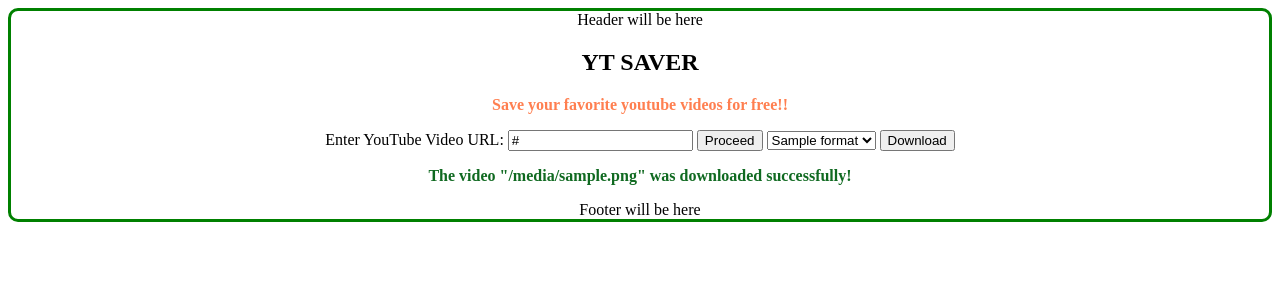
After one commit to marobo/youtube_project, a Django app: template playlist/templates/playlist/youtube_download.html in a window 1280 px wide. The commit adds this page. Shown: the top 300 px of the page. Run offline with Django 5.2, Linux system fonts and the light colour scheme; the template is opened without the code that fills it: most values are stand-ins (such as "Sample title", 1, 10 or a date in 2020).

Commit message:
download video from youtube now works

```diff
--- /dev/null
+++ b/playlist/templates/playlist/youtube_download.html
@@ -0,0 +1,27 @@
+{% extends 'base_site.html' %}
+
+{% block title %}
+Download YouTube Video
+{% endblock title %}
+
+{% block content %}
+    <h2>YT SAVER</h2>
+    <b><p style="color: coral;">Save your favorite youtube videos for free!!</p></b>
+    <form method="POST">
+        {% csrf_token %}
+        <label for="video_url">Enter YouTube Video URL:</label>
+        <input type="url" name="video_url" id="video_url" required value="{% if video_url %}{{ video_url }}{% endif %}">
+        <button type="submit">Proceed</button>
+        {% if formats %}
+            <select name="selected_format_id">
+            {% for format in formats %}
+                <option value="{{ format.format_id }}" name="selected_format_id" id="selected_format_id">{{ format.format }}</option>
+            {% endfor %}
+            </select>
+            <button type="submit">Download</button>
+        {% endif %}
+    </form>
+    {% if file_name %}
+    <b><p style="color: rgb(16, 106, 33);">The video "{{ file_name }}" was downloaded successfully!</p></b>
+    {% endif %}
+{% endblock content %}
--- a/playlist/templates/playlist/youtube_playlist.html
+++ b/playlist/templates/playlist/youtube_playlist.html
@@ -5,7 +5,8 @@
 {% endblock title %}
 
 {% block content %}
-    <h1>YouTube Playlist</h1>
+    <h2>YT PLAYLIST</h2>
+    <b><p style="color: coral;">Your favorite playlist will be here!</p></b>
     <ul>
         {% for item in playlist_items %}
             <li>{{ item.snippet.title }}</li>
--- a/templates/base.html
+++ b/templates/base.html
@@ -7,7 +7,7 @@
             {% endblock %}
         </title>
     </head>
-    <body>
+    <body style="align-items: center;text-align: center;height: fit-content;border: 3px solid green; border-radius: 10px;">
         {% block header %}
         {% endblock %}
 
```
Also changed, not shown: playlist/templates/playlist/youtube_downloader.html (deleted, +0 -15 lines), playlist/views.py (+28 -14 lines).
